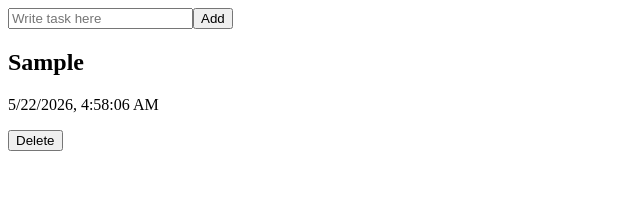
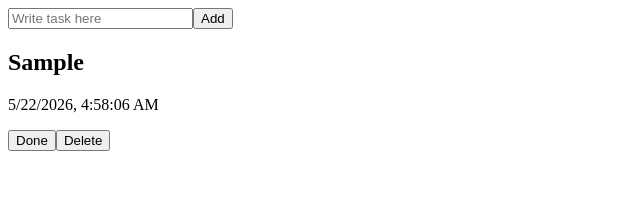
Before and after one commit to jaspreet204/to-do, a React (Create React App) app: page / in a window 1280 px wide. Both pictures are taken after typing "Sample" into the empty fields and a click on the input "Add". Shown: the top 201 px of the page, without its empty margins (0-640 px from the left). Built offline with nearby package versions, Linux system fonts and the light colour scheme.

Commit message:
added complete task

```diff
--- a/src/App.js
+++ b/src/App.js
@@ -17,7 +17,15 @@ function reducer(tasks, action) {
         case "DELETE":
         return tasks.filter((item) => item.id !== action.id);
         default: return tasks;
-    }
+
+        case "COMPLETE":
+        return tasks.map((item) => {
+        if(item.id === action.id){
+            return{...item,complete: !item.complete };
+        }
+        return item;
+    });
+}
 }
 function App() {
   const [tasks, dispatch] = useReducer(reducer, []);
--- a/src/components/TaskBox.js
+++ b/src/components/TaskBox.js
@@ -1,12 +1,15 @@
 function TaskBox(props){
-
-     const deleteTask = () => {
-     props.dispatch({ type: "DELETE", id: props.task.id});
+    const completeTask = () => {
+    props.dispatch({ type: "COMPLETE",id: props.task.id });
+    }
+    const deleteTask = () => {
+    props.dispatch({ type: "DELETE", id: props.task.id});
     }
     return(
-        <section className="notes">
+           <section className={props.task.complete ? "note-card done-card" : "note-card"}>
            <h2>{props.task.task}</h2>
            <p>{props.task.date}</p>
+           <input type="button"  value="Done" onClick={completeTask} />
            <input type="button" value="Delete" onClick={deleteTask} />
         </section>
     );
```
